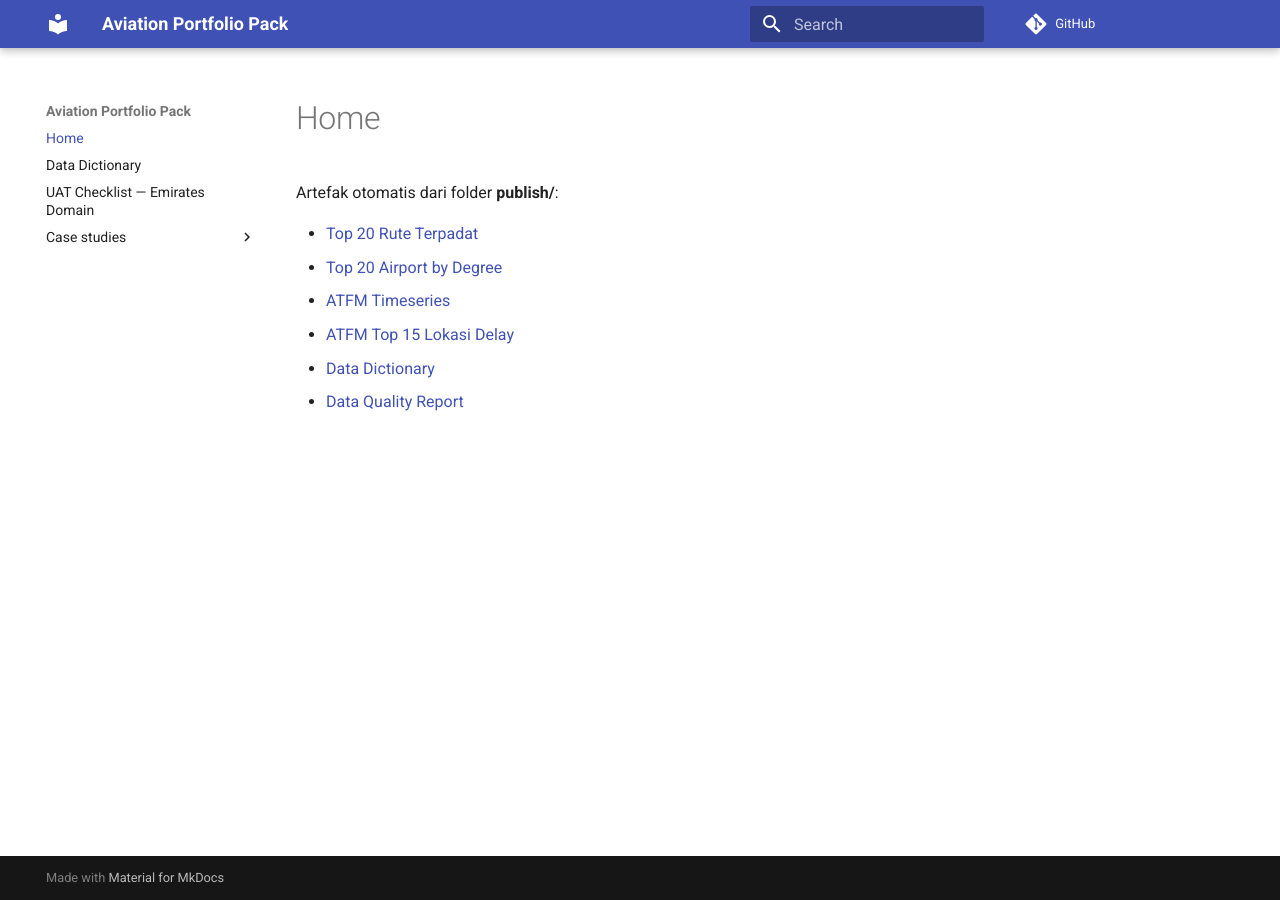
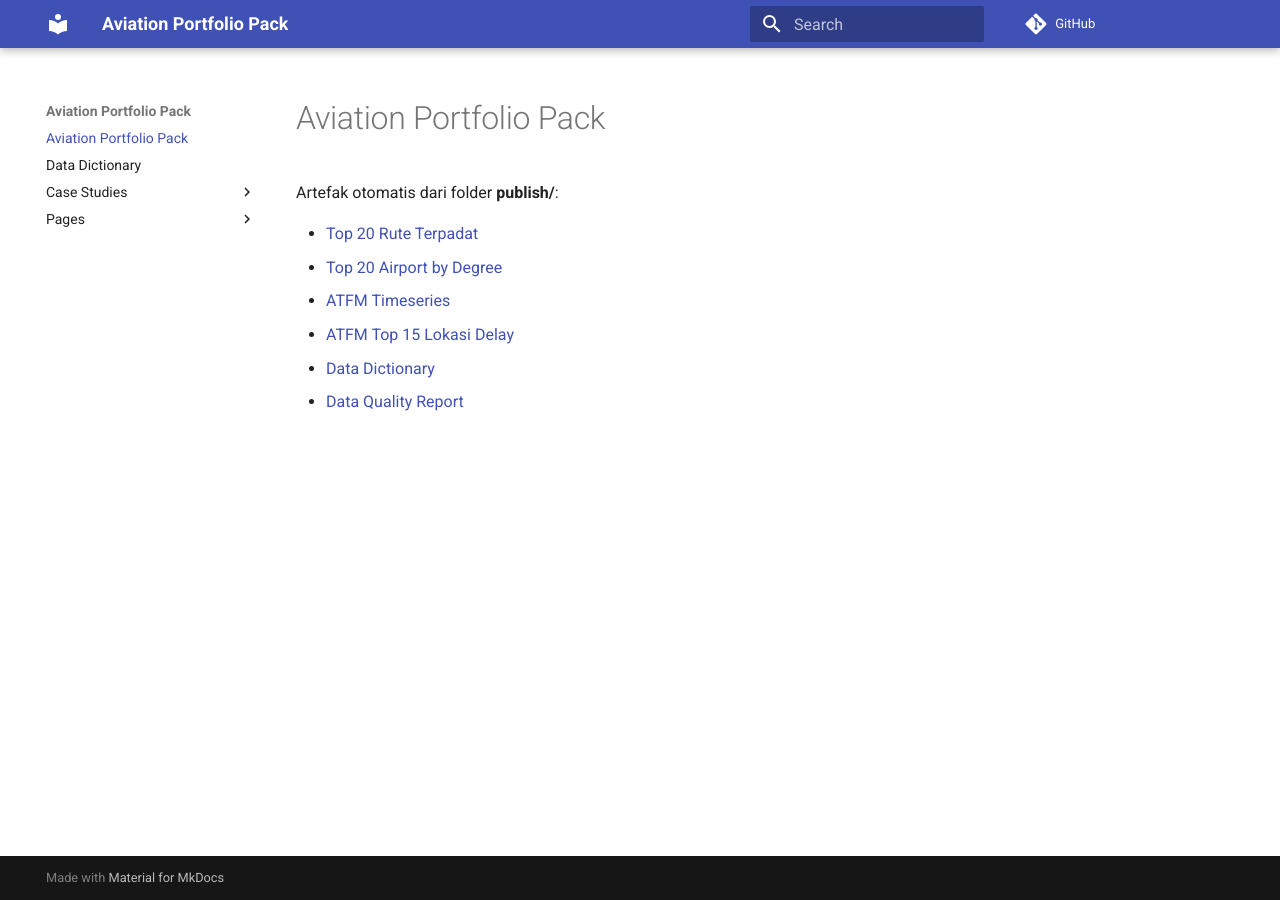
Before and after one commit to barata90/aviation-portfolio-pack, an MkDocs documentation site: the page built from docs/index.md, in a window 1280 px wide. Built offline with MkDocs 1.6.1 and Material for MkDocs 9.7.7, drawn with Linux system fonts in a browser that asks for light colours; comment, search, counter and statistics services are not loaded; some of the changed lines change nothing that is shown.

Commit message:
Update mkdocs.yml

```diff
--- a/mkdocs.yml
+++ b/mkdocs.yml
@@ -11,3 +11,15 @@ markdown_extensions:
   - tables
   - toc:
       permalink: true
+nav:
+  - Aviation Portfolio Pack: index.md
+  - Data Dictionary: data_dictionary.md
+  - Case Studies:
+      - Emirates (Data Analytics Specialist): case_studies/emirates_data_analytics_specialist.md
+  - Pages:
+      - Airport Degree: pages/airport_degree.md
+      - Dim Airport Clean: pages/dim_airport_clean.md
+      - Euro Atfm By Location: pages/euro_atfm_by_location.md
+      - Euro Atfm Timeseries: pages/euro_atfm_timeseries.md
+      - Route Counts: pages/route_counts.md
+      - Top Od Pairs: pages/top_od_pairs.md
```
